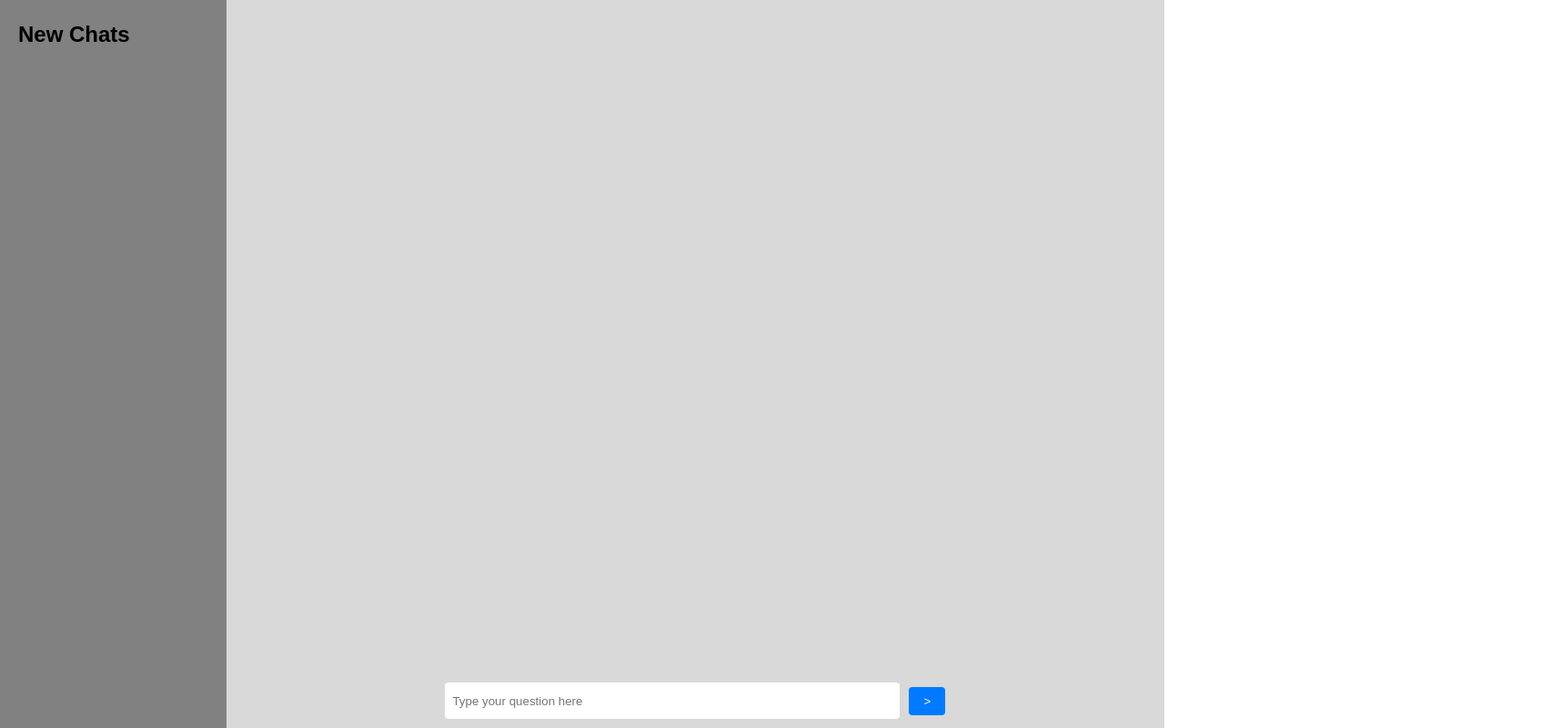
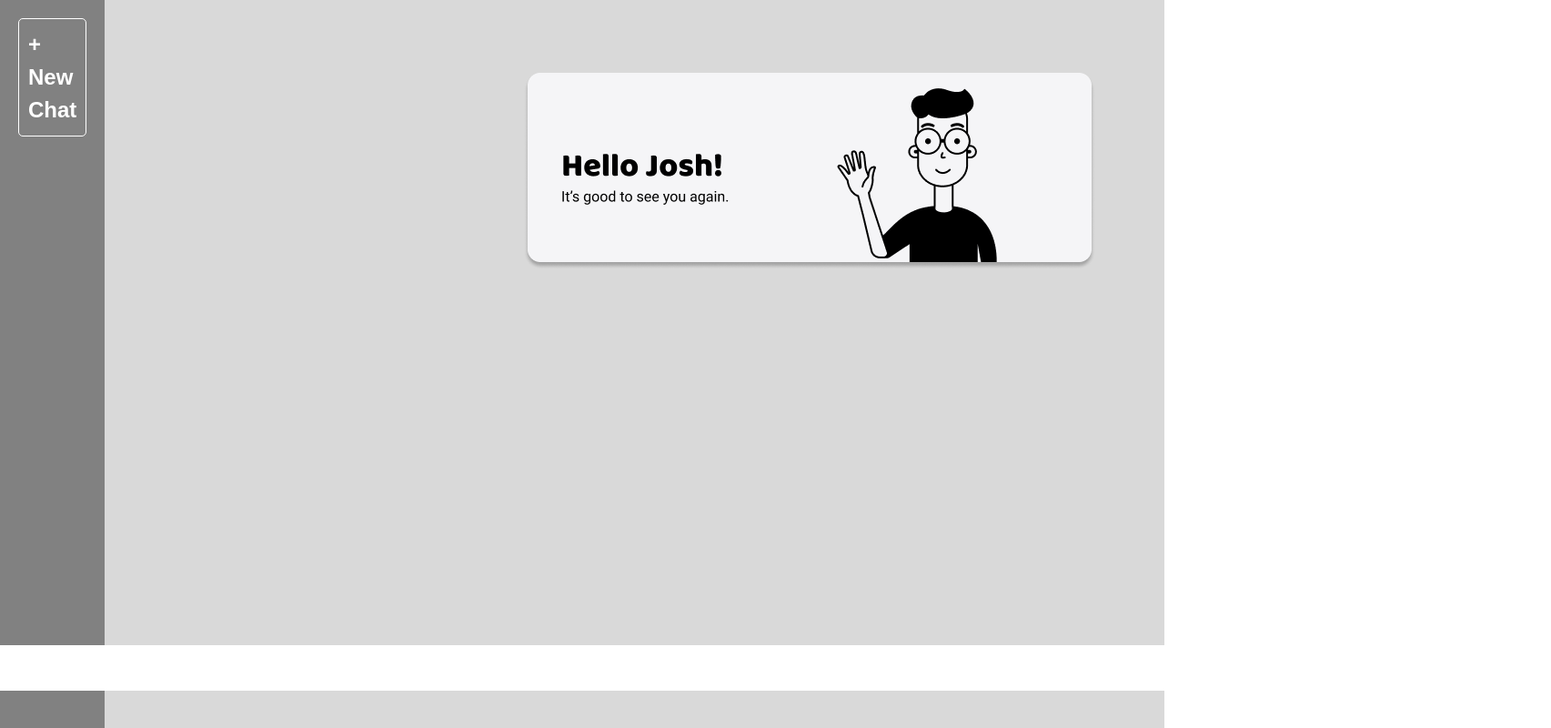
Before and after one commit to bdauria1/Project-Alexandria, a React (Create React App) app in the folder my-app/: page /chat in a window 1280 px wide. Shown: the whole page at 91% size, 1705 px wide, since content can reach past the window. Built offline with nearby package versions, Linux system fonts and the light colour scheme.

Commit message:
finished the first page of the chatpage

```diff
--- a/my-app/src/App.css
+++ b/my-app/src/App.css
@@ -312,7 +312,7 @@ p.signup-link a:hover {
 
 .chat-sidebar {
   height: 100vh;
-  width: 300px;
+  width: 600px;
   background-color: rgb(129, 129, 129);
   padding: 20px;
 }
@@ -351,8 +351,8 @@ p.signup-link a:hover {
 }
 
 .user-input input {
-  height: 40px;
-  width: 500px;
+  height: 50px;
+  width: 1900px;
   flex-grow: 1;
   border: none;
   padding: 8px;
@@ -362,8 +362,8 @@ p.signup-link a:hover {
 .user-input button {
   margin-left: 10px;
   padding: 8px 16px;
-  background-color: #007bff;
-  color: #fff;
+  background-color: #acb0b5;
+  color: black;
   border: none;
   border-radius: 4px;
   cursor: pointer;
@@ -372,3 +372,17 @@ p.signup-link a:hover {
 .user-input button:hover {
   background-color: #0056b3;
 }
+
+.welcome-image {
+  position: absolute;
+  top: 10%;
+  left: 45%;
+  object-fit: cover;
+}
+
+.chat-sidebar h2{
+  color: white;
+  border: 1px solid white;
+  border-radius: 5px;
+  padding: 10px;
+}
--- a/my-app/src/components/ChatPage.js
+++ b/my-app/src/components/ChatPage.js
@@ -1,5 +1,6 @@
 import React, { useState, useEffect } from 'react';
 import { Link } from 'react-router-dom';
+import welcomeimage from './img/HEADER.png';
 
 const ChatPage = () => {
   const [chats, setChats] = useState([]);
@@ -30,7 +31,7 @@ const ChatPage = () => {
     <div className="chat-container">
       <div className="chat-page">
         <div className="chat-sidebar">
-          <h2>New Chats</h2>
+          <h2>+ New Chat</h2>
           <ul className="chat-list">
             {chats.map((chat) => (
               <li key={chat.id}>
@@ -42,6 +43,9 @@ const ChatPage = () => {
         <div className="chat-content">
           {/* Render the chat content based on the selected chat */}
           {/* Example: <ChatContent chatId={selectedChatId} /> */}
+        </div>
+        <div className="welcome-image">
+            <img src={welcomeimage} className="welcomelogo"/>
         </div>
         <form className="user-input" onSubmit={handleUserSubmit}>
           <div className="input-container">
```
Also changed, not shown: my-app/src/components/img/HEADER.png (added).
